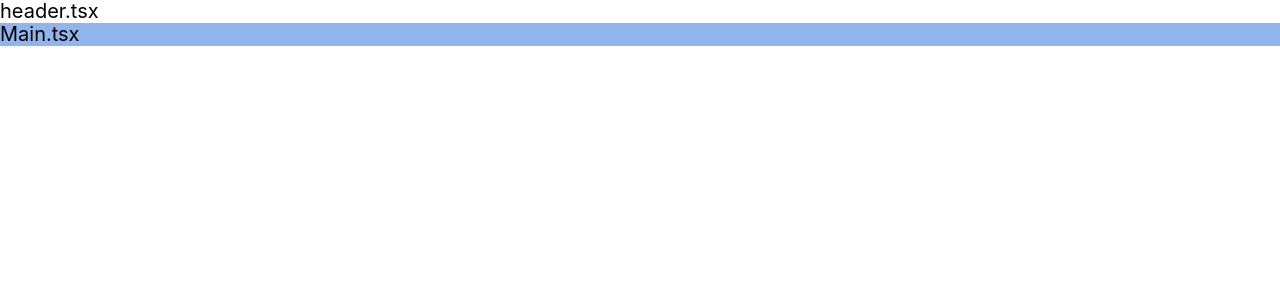
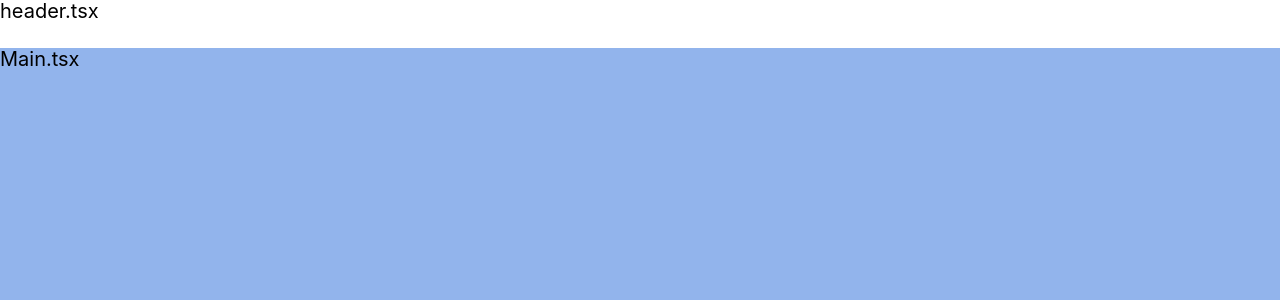
Before and after one commit to owni14/react-crud-project, a React (Create React App) app: page / in a window 1280 px wide. Shown: the top 300 px of the page. Built offline with nearby package versions, Linux system fonts and the light colour scheme.

Commit message:
:art: style: root height 100 지정

```diff
--- a/src/styles/global-style.ts
+++ b/src/styles/global-style.ts
@@ -18,7 +18,11 @@ export const GlobalStyle = createGlobalStyle`
   -webkit-font-smoothing: antialiased;
   -moz-osx-font-smoothing: grayscale;
   height: 100%;
-}
+  }
+
+  #root {
+    height: 100%;
+  }
 
   a { cursor: pointer; text-decoration: none; }
 `;
```
